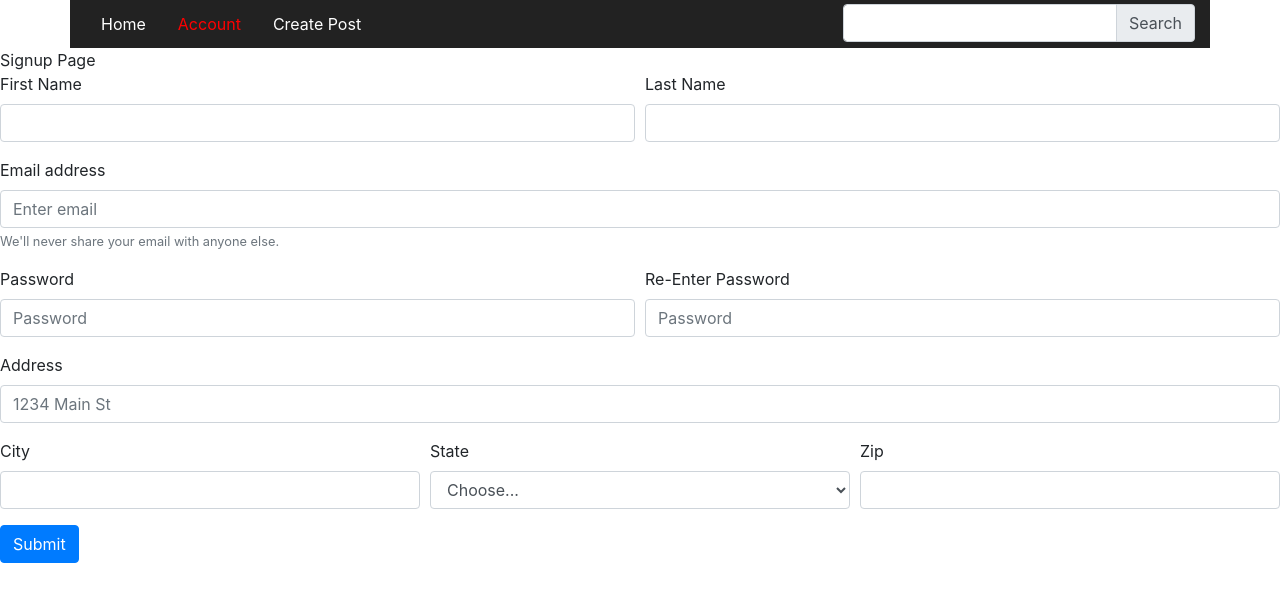
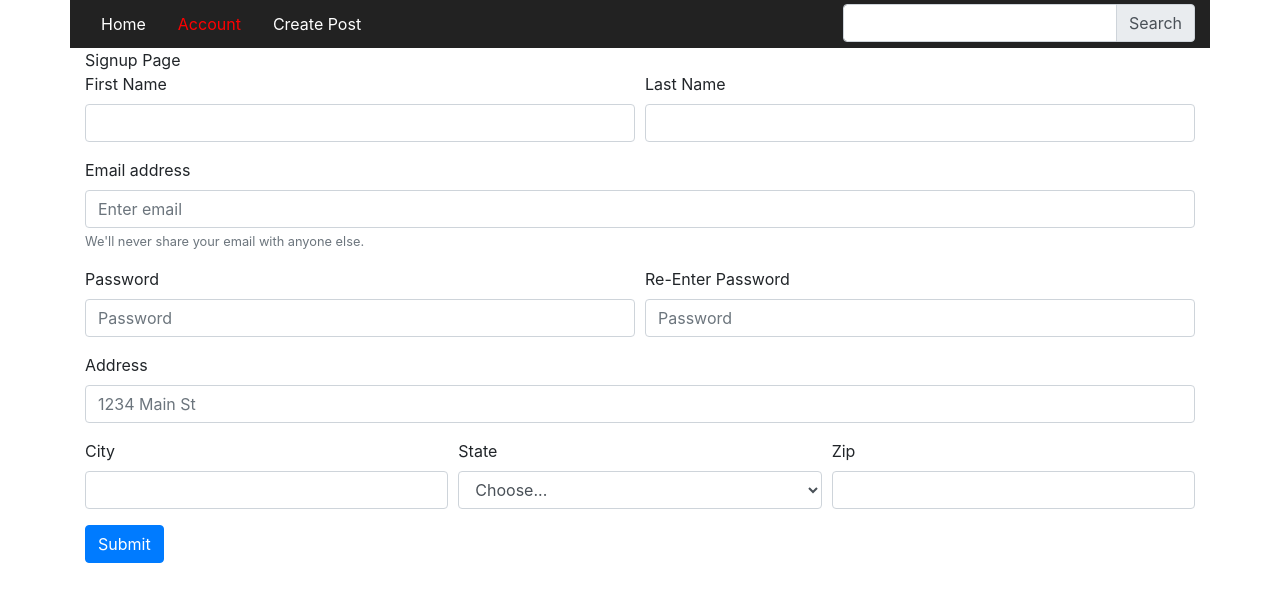
Before and after one commit to Irantwomiles/SellEasy, a React (Create React App) app in the folder client/: page /signup in a window 1280 px wide. Shown: the top 602 px of the page. Built offline with nearby package versions, Linux system fonts and the light colour scheme.

Commit message:
container

```diff
--- a/client/src/components/CreatePost.js
+++ b/client/src/components/CreatePost.js
@@ -47,8 +47,9 @@ function CreatePost() {
 
 
             </Form>
+            <Button variant="danger">Cancel</Button>
             <Button variant="primary">Post</Button>{' '}
-            <Button variant="danger">Cancel</Button>
+
 
         </Container>
     )
--- a/client/src/components/SignUp.js
+++ b/client/src/components/SignUp.js
@@ -1,9 +1,9 @@
 import React from 'react';
-import { Form, Button, Col} from 'react-bootstrap';
+import { Form, Button, Col, Container} from 'react-bootstrap';
 
 function SignUp() {
     return (
-        <div>
+        <Container>
             <div>Signup Page</div>
             <Form>
                 <Form.Row>
@@ -111,7 +111,7 @@ function SignUp() {
                     Submit
                 </Button>
             </Form>
-        </div>
+        </Container>
     )
 }
 
```
